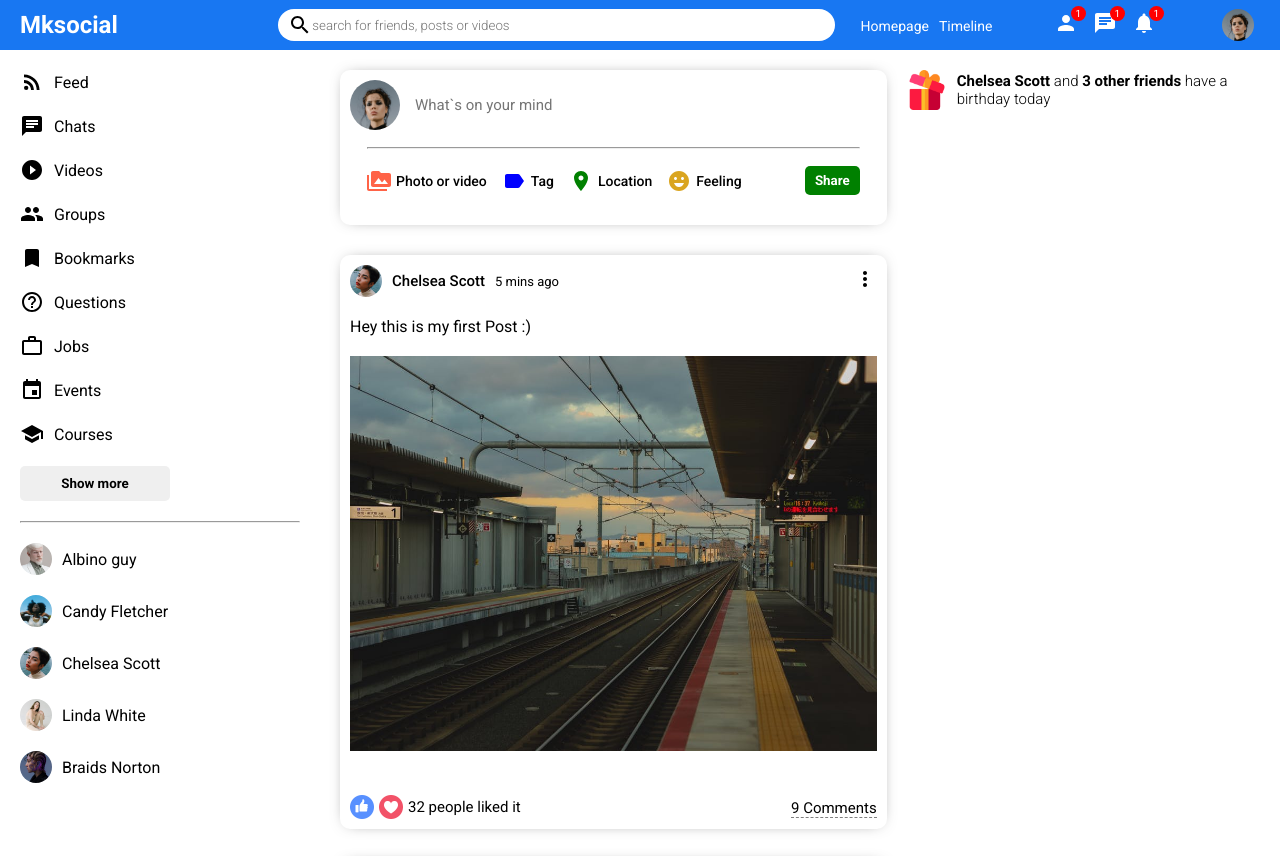
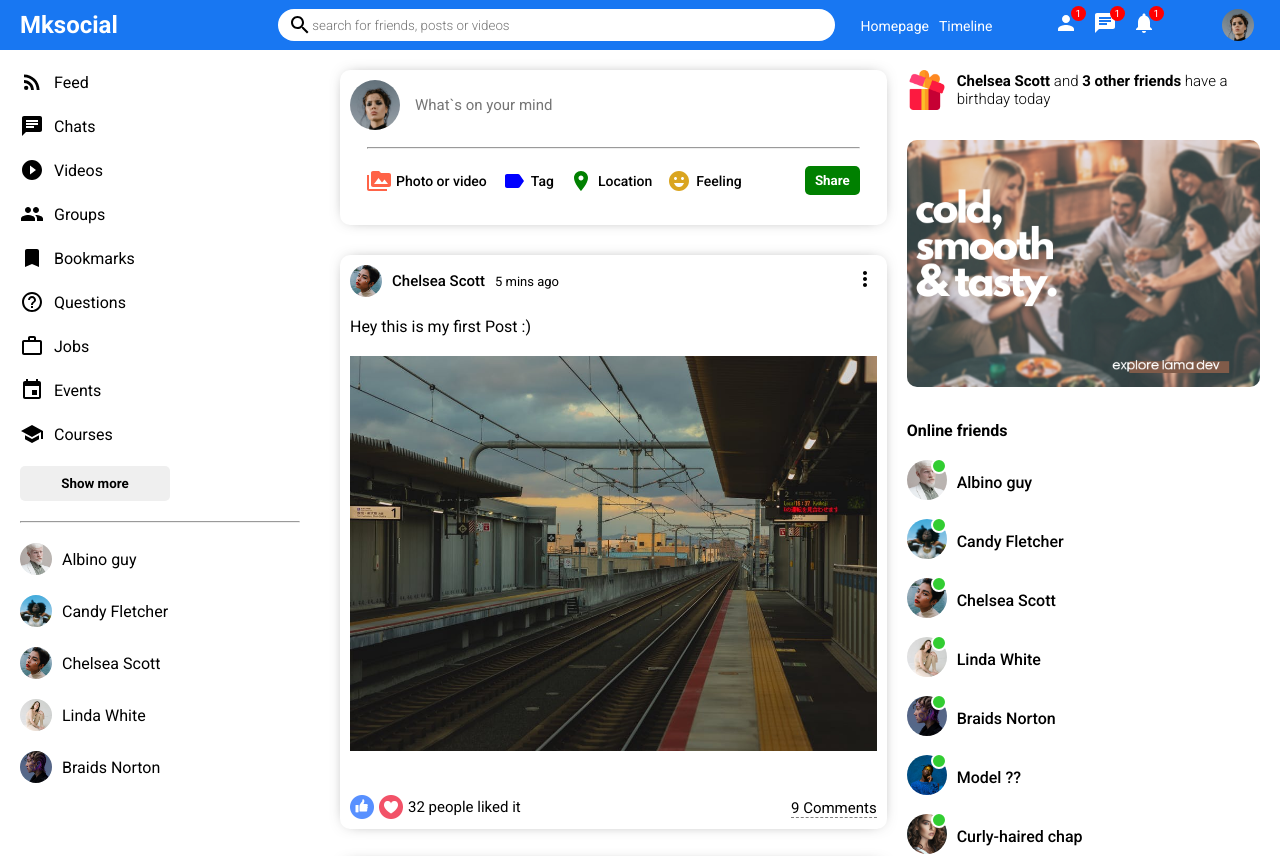
Before and after one commit to mkolade/socialMediaMERNapp, a React (Vite) app in the folder frontend/: page / in a window 1280 px wide. Shown: the top 856 px of the page. Built offline with nearby package versions, Linux system fonts and the light colour scheme.

Commit message:
done with  rightbar.onto the dummy data for feed

```diff
--- a/frontend/src/components/RightBar.jsx
+++ b/frontend/src/components/RightBar.jsx
@@ -10,6 +10,59 @@ export default function RightBar() {
             <b>Chelsea Scott</b> and <b>3 other friends</b> have a birthday today
           </span>
         </div>
+        <img src="src/assets/ad.png" alt="" className="rightbarAds" />
+        <h4 className="rightbarTitle">Online friends</h4>
+        <ul className="onlineFriendsList">
+          <li className="onlineFriend">
+            <div className="profileImgContainer">
+              <img src="/src/assets/person/2.jpeg" alt="" className="profileImg" />
+              <span className="profileOnlineIcon"></span>
+            </div>
+            <span className="profileUsername">Albino guy</span>
+          </li>
+          <li className="onlineFriend">
+            <div className="profileImgContainer">
+              <img src="/src/assets/person/3.jpeg" alt="" className="profileImg" />
+              <span className="profileOnlineIcon"></span>
+            </div>
+            <span className="profileUsername">Candy Fletcher</span>
+          </li>
+          <li className="onlineFriend">
+            <div className="profileImgContainer">
+              <img src="/src/assets/person/4.jpeg" alt="" className="profileImg" />
+              <span className="profileOnlineIcon"></span>
+            </div>
+            <span className="profileUsername">Chelsea Scott</span>
+          </li>
+          <li className="onlineFriend">
+            <div className="profileImgContainer">
+              <img src="/src/assets/person/5.jpeg" alt="" className="profileImg" />
+              <span className="profileOnlineIcon"></span>
+            </div>
+            <span className="profileUsername">Linda White</span>
+          </li>
+          <li className="onlineFriend">
+            <div className="profileImgContainer">
+              <img src="/src/assets/person/6.jpeg" alt="" className="profileImg" />
+              <span className="profileOnlineIcon"></span>
+            </div>
+            <span className="profileUsername">Braids Norton</span>
+          </li>
+          <li className="onlineFriend">
+            <div className="profileImgContainer">
+              <img src="/src/assets/person/7.jpeg" alt="" className="profileImg" />
+              <span className="profileOnlineIcon"></span>
+            </div>
+            <span className="profileUsername">Model ??</span>
+          </li>
+          <li className="onlineFriend">
+            <div className="profileImgContainer">
+              <img src="/src/assets/person/8.jpeg" alt="" className="profileImg" />
+              <span className="profileOnlineIcon"></span>
+            </div>
+            <span className="profileUsername">Curly-haired chap</span>
+          </li>
+        </ul>
       </div>
     </div>
   )
--- a/frontend/src/index.css
+++ b/frontend/src/index.css
@@ -312,7 +312,7 @@
 }
 .rightbarWrapper{
   padding: 20px 20px 0 0 ;
-}
+}/* Birthdays */
 .birthdayContainer{
   display: flex;
   align-items: center;
@@ -326,3 +326,45 @@
   font-weight: 300;
   font-size: 15px;
 }
+.rightbarAds{
+  width: 100%;
+  margin: 30px 0;
+  border-radius: 10px;
+  cursor: pointer;
+}
+.rightbarTitle{
+  margin-bottom: 20px;
+}
+.onlineFriendsList{
+  padding: 0;
+  margin: 0;
+  list-style: none;
+}
+.onlineFriend{
+  display: flex;
+  align-items: center;
+  margin-bottom: 15px;
+}
+.profileImgContainer{
+  position: relative;
+  margin-right: 10px ;
+}
+.profileImg{
+  width: 40px;
+  height: 40px;
+  object-fit: cover;
+  border-radius: 50%;
+}
+.profileOnlineIcon{
+  width: 12px;
+  height: 12px;
+  border-radius: 50%;
+  background: limegreen;
+  position: absolute;
+  top: -2px;
+  right: 0;
+  border: 2px solid white;
+}
+.profileUsername{
+  font-weight: 500;
+}
```
